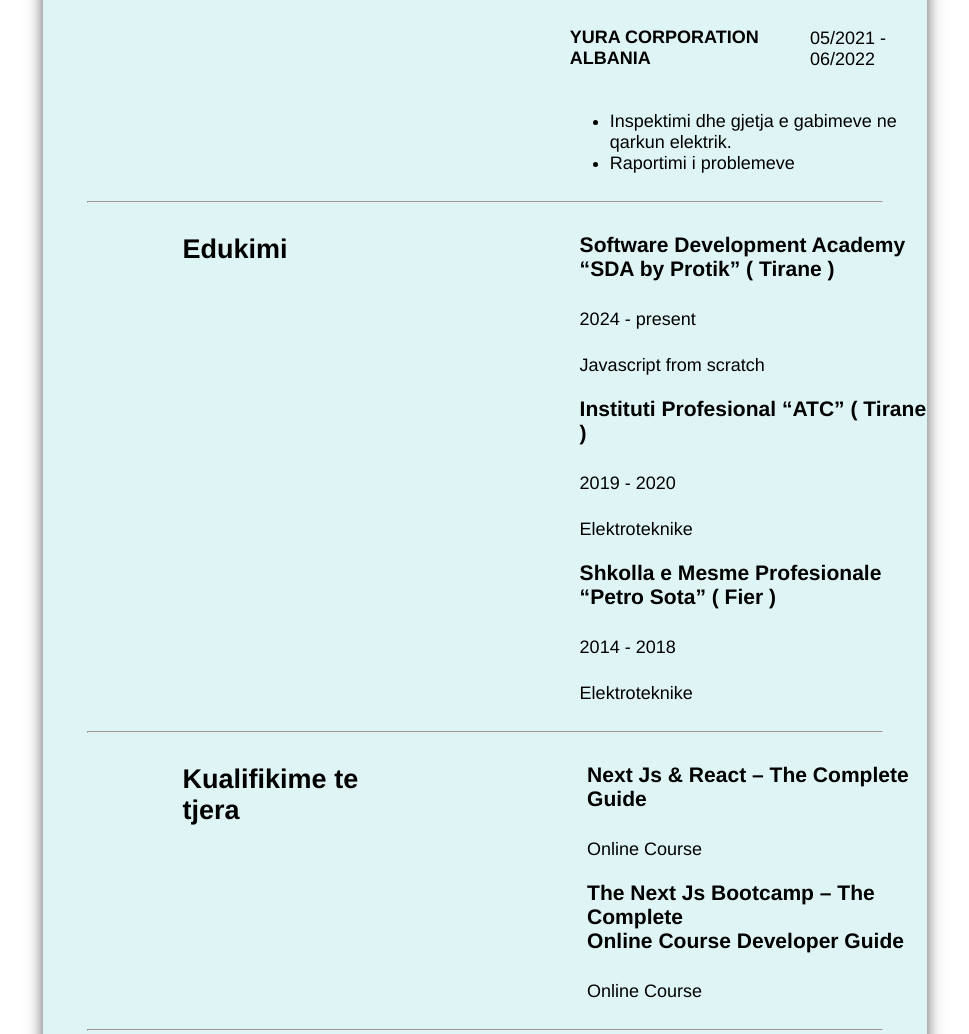
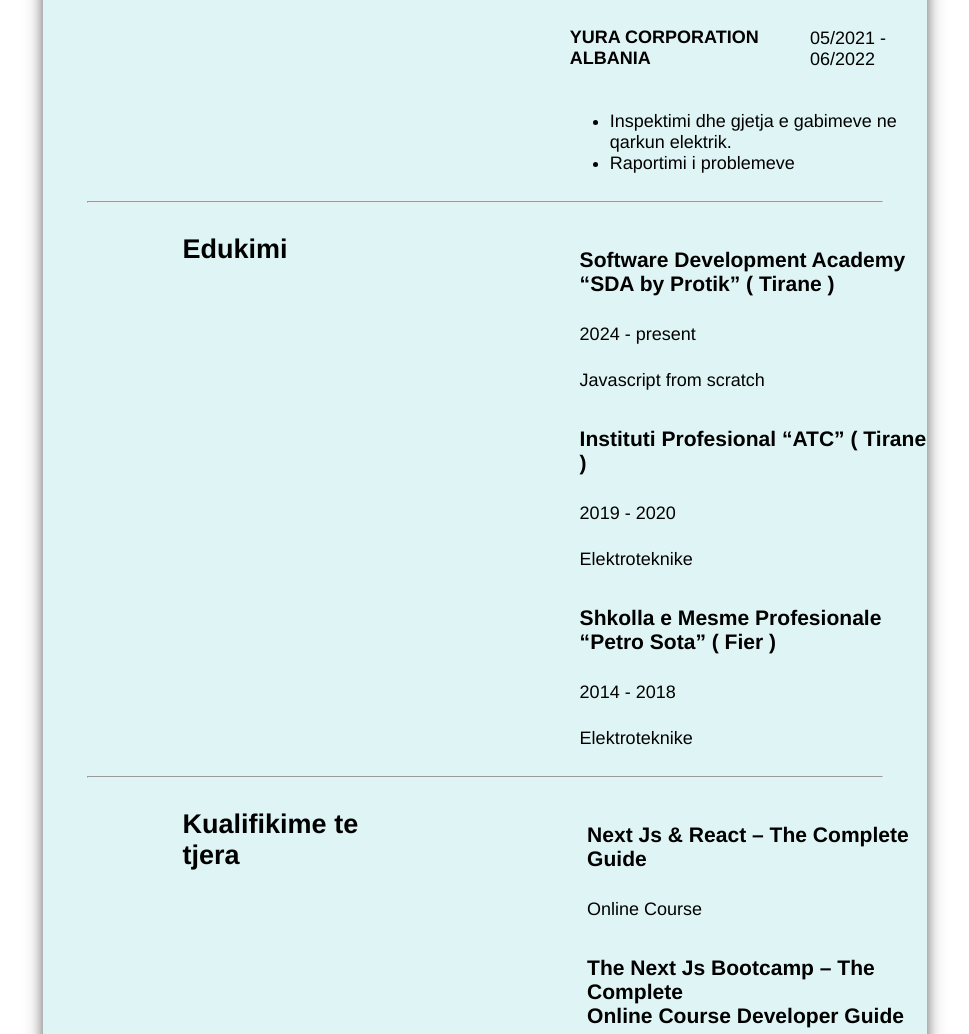
Before and after one commit to Amarildo05/detyre-kursi-1, a plain HTML site: page index.html in a window 1280 px wide. Shown: the part 1025-2059 px from the top of the page, without its empty margins (155-1124 px from the left). Drawn offline with Linux system fonts and the light colour scheme.

Commit message:
little change

```diff
--- a/index.css
+++ b/index.css
@@ -39,6 +39,7 @@ img {
   color: teal;
   text-align: center;
   padding-top: 20px;
+  text-shadow: 1px 1px 1px rgb(97, 124, 124);
 }
 
 .links {
@@ -121,6 +122,10 @@ a:active {
   margin-left: 140px;
 }
 
+h3 {
+  padding-top: 15px;
+}
+
 p {
   padding-top: 7px;
 }
```
Also changed, not shown: index.html (line endings or trailing spaces).
